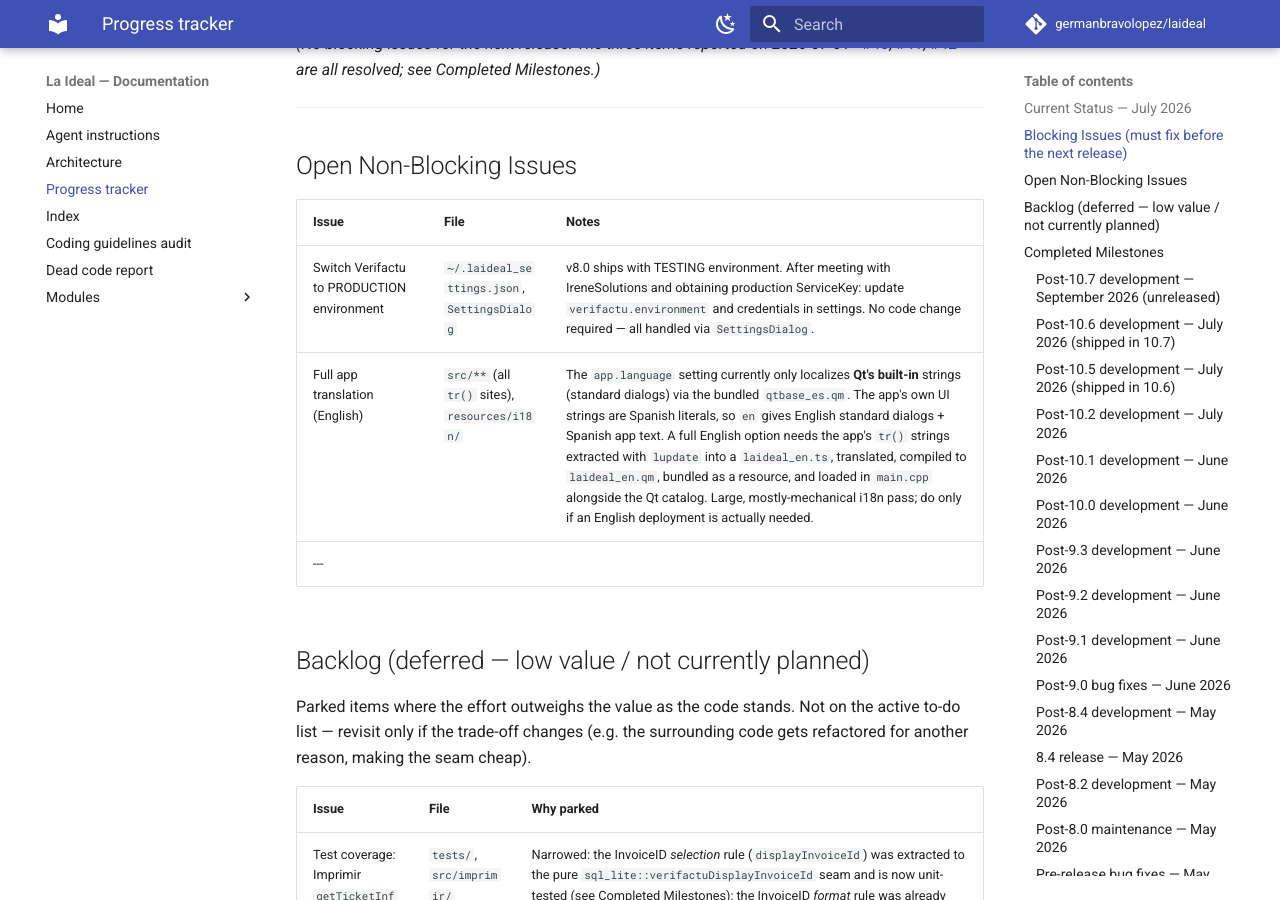
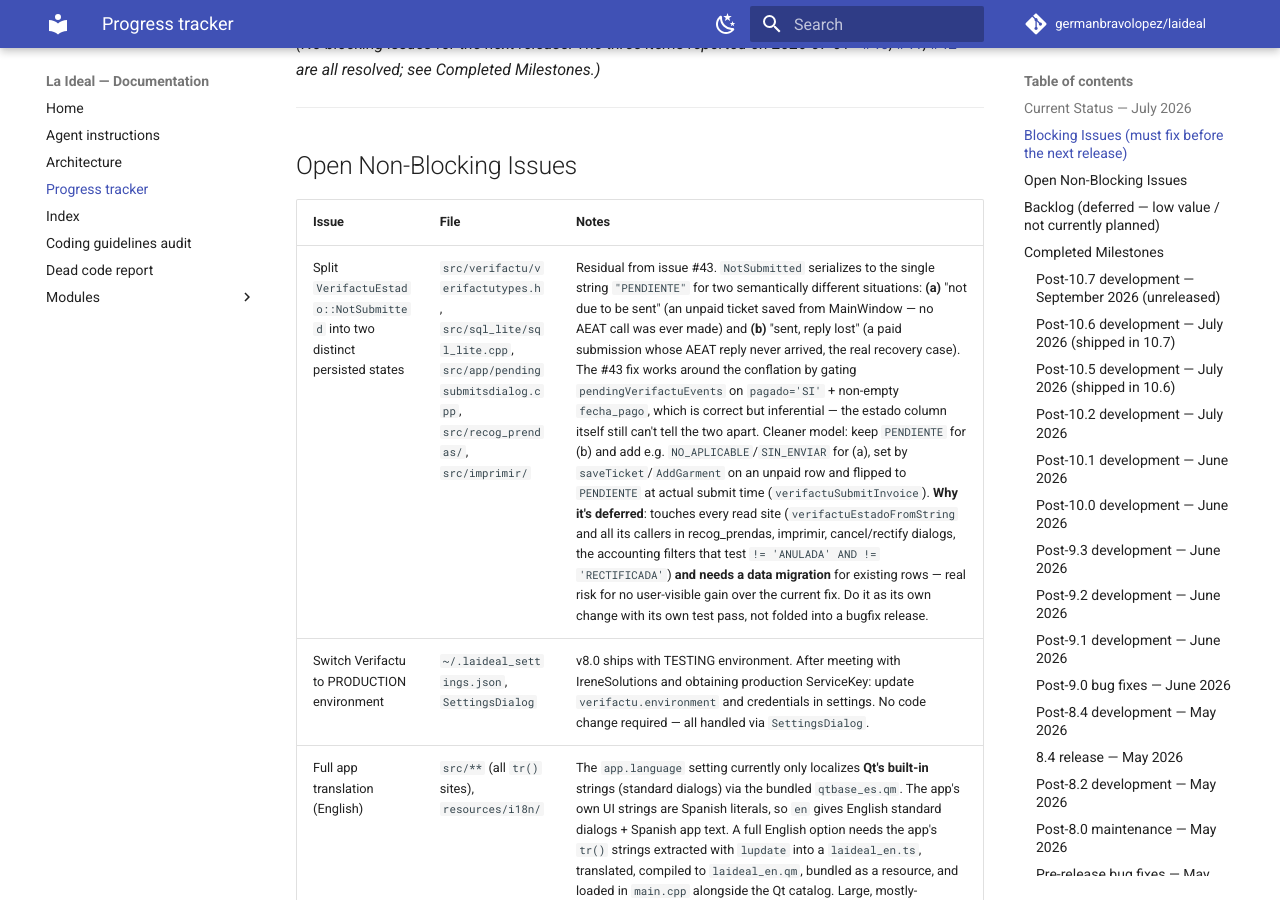
Before and after one commit to germanbravolopez/laideal, an MkDocs documentation site: the page built from docs/progress_tracker.md, in a window 1280 px wide and 900 px high, scrolled down 1035 px. Built offline with MkDocs 1.6.1 and Material for MkDocs 9.7.7, drawn with Linux system fonts in a browser that asks for light colours; comment, search, counter and statistics services are not loaded.

Commit message:
progress_tracker: log the PENDIENTE state-conflation split as an open non-blocking item (residual from issue #43)

```diff
--- a/docs/progress_tracker.md
+++ b/docs/progress_tracker.md
@@ -35,6 +35,7 @@ _(No blocking issues for the next release. The three items reported on 2026-07-0
 
 | Issue | File | Notes |
 |-------|------|-------|
+| Split `VerifactuEstado::NotSubmitted` into two distinct persisted states | `src/verifactu/verifactutypes.h`, `src/sql_lite/sql_lite.cpp`, `src/app/pendingsubmitsdialog.cpp`, `src/recog_prendas/`, `src/imprimir/` | Residual from issue #43. `NotSubmitted` serializes to the single string `"PENDIENTE"` for two semantically different situations: **(a)** "not due to be sent" (an unpaid ticket saved from MainWindow — no AEAT call was ever made) and **(b)** "sent, reply lost" (a paid submission whose AEAT reply never arrived, the real recovery case). The #43 fix works around the conflation by gating `pendingVerifactuEvents` on `pagado='SI'` + non-empty `fecha_pago`, which is correct but inferential — the estado column itself still can't tell the two apart. Cleaner model: keep `PENDIENTE` for (b) and add e.g. `NO_APLICABLE`/`SIN_ENVIAR` for (a), set by `saveTicket`/`AddGarment` on an unpaid row and flipped to `PENDIENTE` at actual submit time (`verifactuSubmitInvoice`). **Why it's deferred**: touches every read site (`verifactuEstadoFromString` and all its callers in recog_prendas, imprimir, cancel/rectify dialogs, the accounting filters that test `!= 'ANULADA' AND != 'RECTIFICADA'`) **and needs a data migration** for existing rows — real risk for no user-visible gain over the current fix. Do it as its own change with its own test pass, not folded into a bugfix release. |
 | Switch Verifactu to PRODUCTION environment | `~/.laideal_settings.json`, `SettingsDialog` | v8.0 ships with TESTING environment. After meeting with IreneSolutions and obtaining production ServiceKey: update `verifactu.environment` and credentials in settings. No code change required — all handled via `SettingsDialog`. |
 | Full app translation (English) | `src/**` (all `tr()` sites), `resources/i18n/` | The `app.language` setting currently only localizes **Qt's built-in** strings (standard dialogs) via the bundled `qtbase_es.qm`. The app's own UI strings are Spanish literals, so `en` gives English standard dialogs + Spanish app text. A full English option needs the app's `tr()` strings extracted with `lupdate` into a `laideal_en.ts`, translated, compiled to `laideal_en.qm`, bundled as a resource, and loaded in `main.cpp` alongside the Qt catalog. Large, mostly-mechanical i18n pass; do only if an English deployment is actually needed. |
 ---
```
